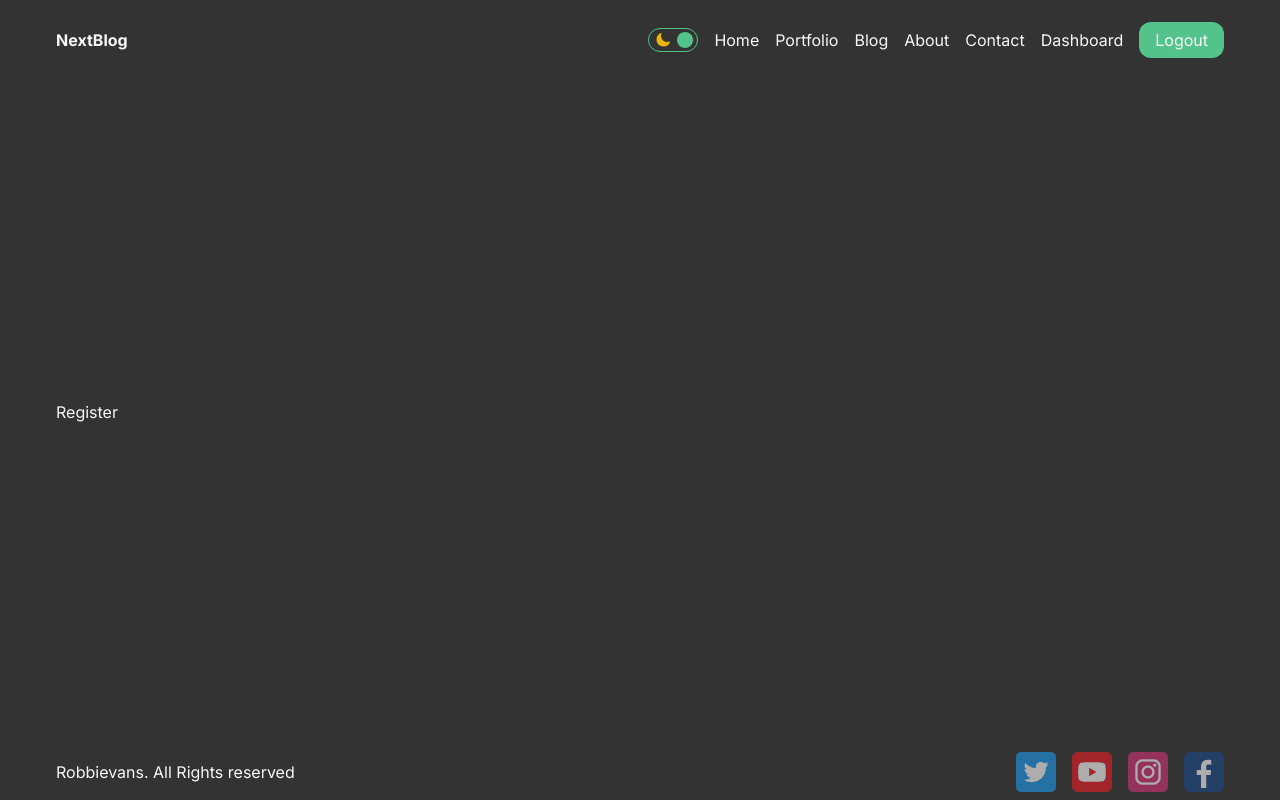
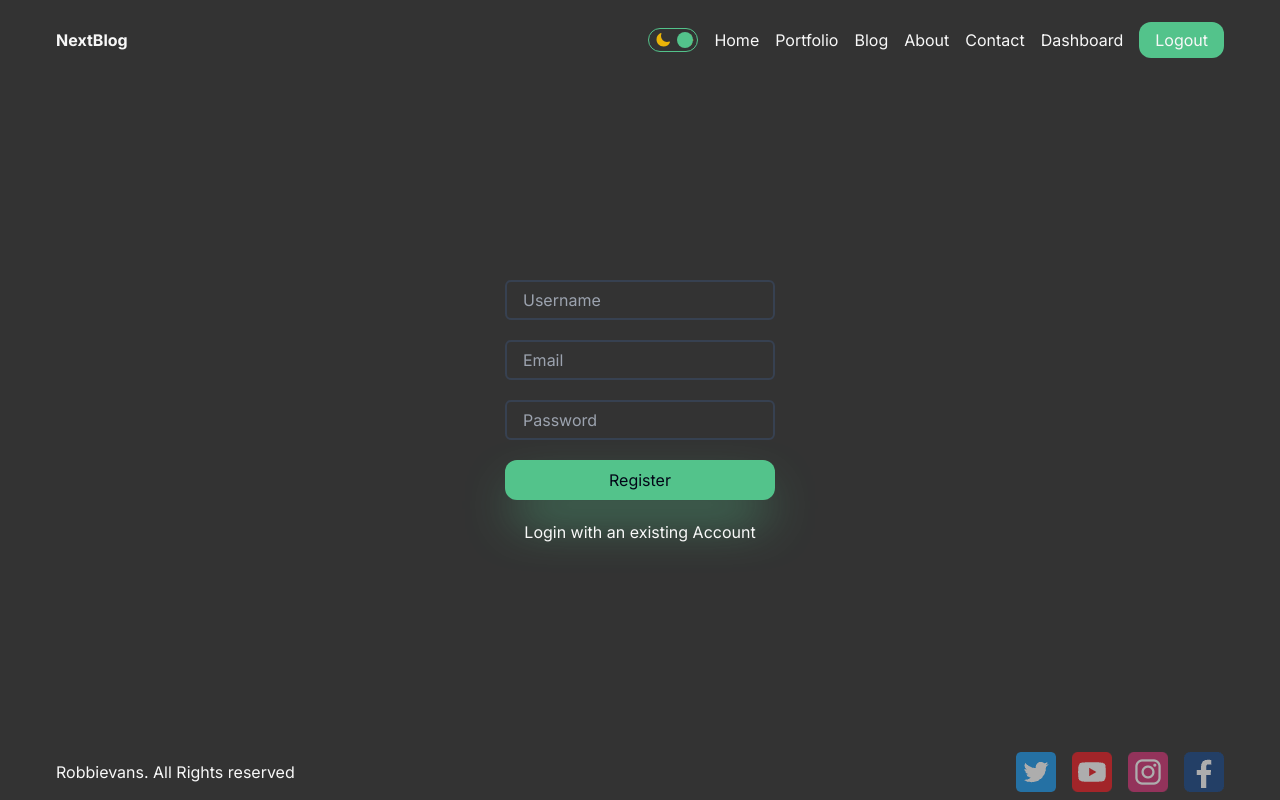
Before and after one commit to EvansRobbie/NextJs-Blog, a Next.js app: page /dashboard/register in a window 1280 px wide. Built offline with nearby package versions, Linux system fonts and the light colour scheme.

Commit message:
register api

```diff
--- a/package.json
+++ b/package.json
@@ -13,6 +13,7 @@
     "@types/react": "18.2.14",
     "@types/react-dom": "18.2.6",
     "autoprefixer": "10.4.14",
+    "bcryptjs": "^2.4.3",
     "eslint": "8.43.0",
     "eslint-config-next": "13.4.7",
     "mongoose": "6.11.1",
@@ -24,5 +25,8 @@
     "swr": "^2.2.0",
     "tailwindcss": "3.3.2",
     "typescript": "5.1.5"
+  },
+  "devDependencies": {
+    "@types/bcryptjs": "^2.4.2"
   }
 }
--- /dev/null
+++ b/src/app/api/auth/register/route.ts
@@ -0,0 +1,31 @@
+import User from "@/models/User";
+import connect from "@/utils/db";
+// import { NextApiRequest } from "next";
+import { NextResponse } from "next/server";
+import bcrypt from "bcryptjs";
+
+const bcryptSalt = bcrypt.genSaltSync(10);
+
+export const POST = async (request: Request) => {
+  const { username, email, password } = await request.json();
+
+//   console.log(username, email, password);
+
+
+  try {
+    await connect();
+    const hashedPassword = await bcrypt.hash(password, bcryptSalt)
+
+    const newUser = await User.create({
+      username,
+      email,
+      password:hashedPassword,
+    });
+    // await newUser.save()
+    return  NextResponse.json(newUser, { status: 201 });
+  } catch (error: any) {
+    return new NextResponse(error.messase, {
+      status: 500,
+    });
+  }
+};
--- a/src/app/dashboard/(auth)/register/page.tsx
+++ b/src/app/dashboard/(auth)/register/page.tsx
@@ -1,8 +1,52 @@
-import React from 'react'
+"use client"
+import Link from 'next/link'
+import { useRouter } from 'next/navigation'
+import React, { useState } from 'react'
 
 const Register = () => {
+  const router = useRouter()
+  const [username, setUsername] = useState<string>("");
+  const [email, setEmail] = useState<string>("");
+  const [password, setPassword] = useState<string>("");
+  const [err, setErr] = useState<boolean>(false)
+  const handleSubmit = async (e:React.FormEvent<HTMLFormElement>) =>{
+      e.preventDefault()
+      // console.log(email, password, username)
+      try {
+        const res = await fetch('/api/auth/register', {
+          method: "POST",
+          headers:{
+            "Content-Type": "application/json",
+          },
+          body: JSON.stringify({
+            username,
+            email,
+            password
+          })
+        })
+          res.status === 201 && router.push('/dashboard/login?success=Account has been created')
+          // setUsername('')
+          // setEmail('')
+          // setPassword('')
+          // const response = await res.json()
+          // console.log(response)
+
+      } catch (error) {
+        console.log(error)
+        setErr(true)
+      }
+  }
   return (
-    <div>Register</div>
+    <div className='flex w-full h-full items-center gap-5 flex-col justify-center '>
+      <form className='flex flex-col gap-5' onSubmit={handleSubmit}>
+          <input type="text" onChange={(e)=> setUsername(e.target.value)} placeholder='Username' required/>
+          <input type="email" onChange={(e)=> setEmail(e.target.value)} placeholder='Email' required />
+          <input type="password" onChange={(e)=> setPassword(e.target.value)} placeholder='Password'  required/>
+          <button className='py-2 rounded-xl text-slate-950 active:scale-110  duration-300 ease-in shadow-2xl shadow-secondary hover:shadow-slate-400 px-4 bg-secondary max-w-full'>Register</button>
+      </form>
+      {err && "something went wrong"}
+      <Link href='/dashboard/login'>Login with an existing Account</Link>
+    </div>
   )
 }
 
```
Also changed, not shown: src/models/User.ts (+21 -20 lines), 2 other files (tests, documents, lock files or other folders).
